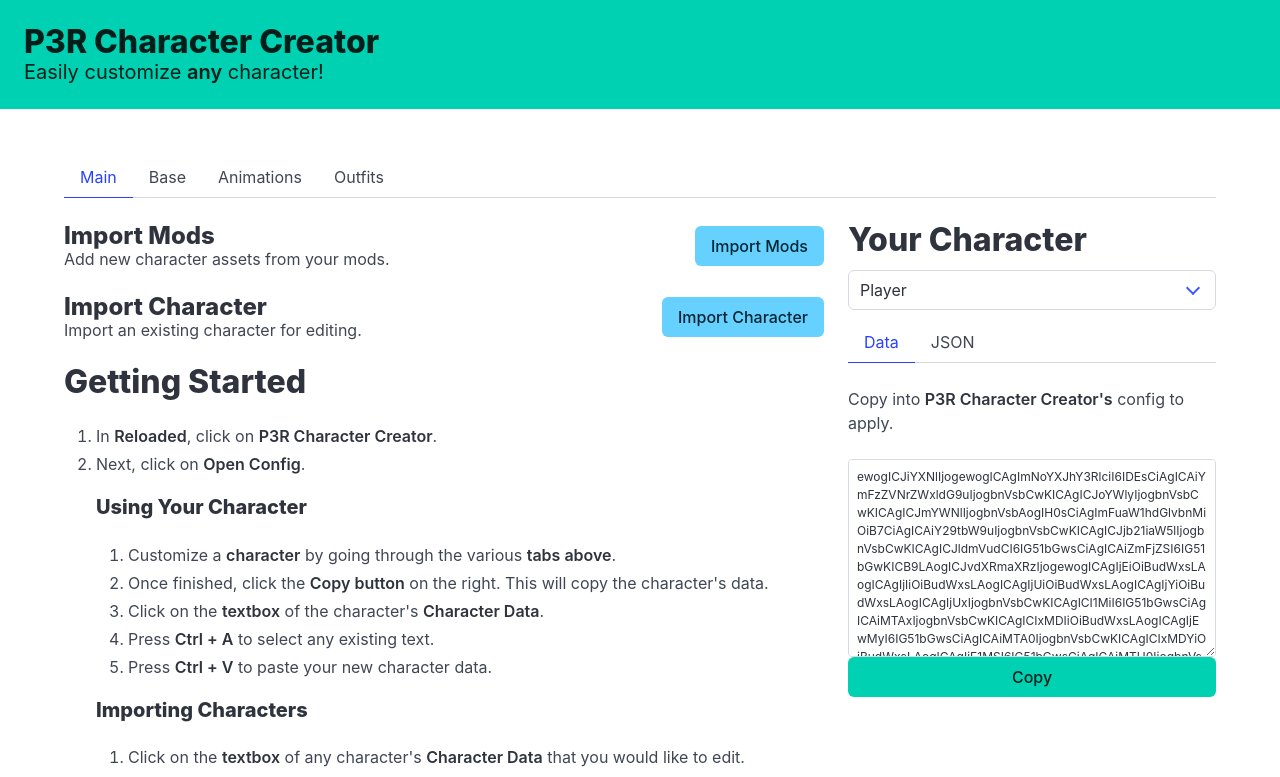
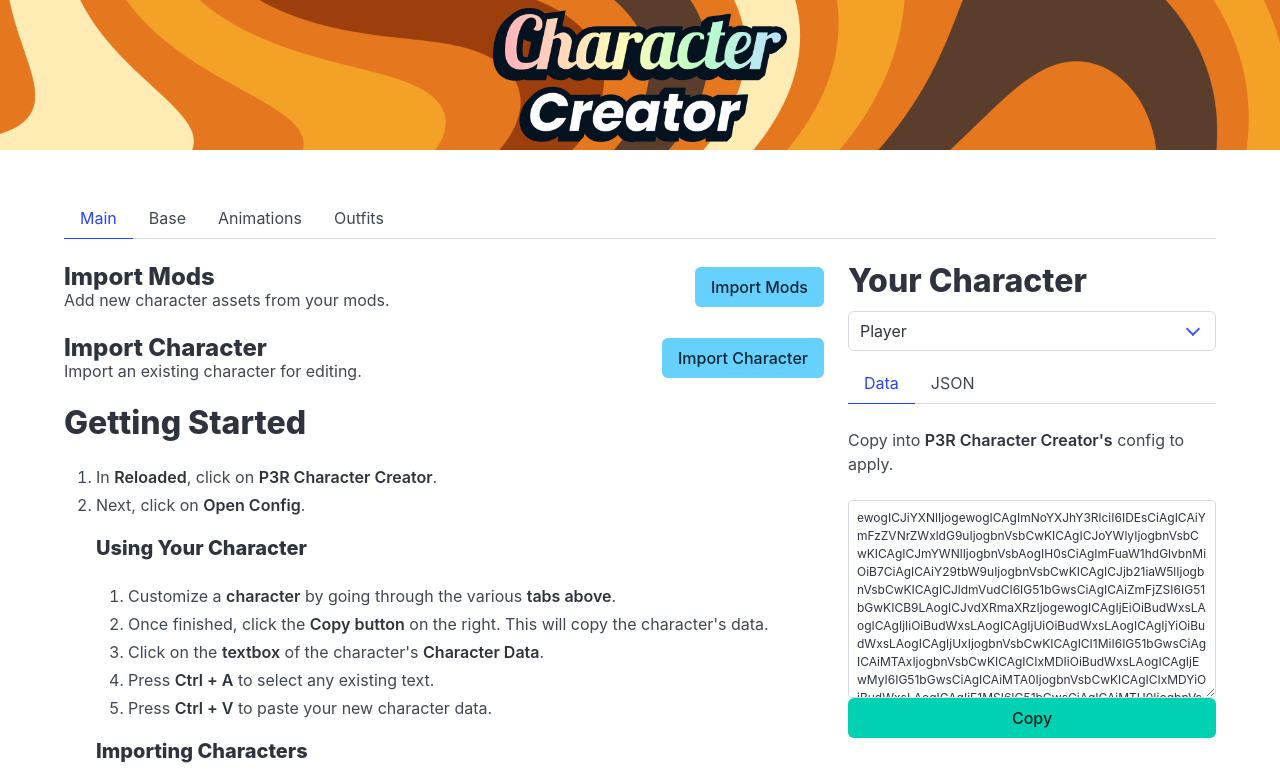
Before and after one commit to RyoTune/P3R.CharCreator, a SvelteKit app in the folder P3R.CharCreator.Sveltekit/: page / in a window 1280 px wide. Shown: the top 777 px of the page. Built offline with nearby package versions, Linux system fonts and the light colour scheme.

Commit message:
Add logo.

```diff
--- a/P3R.CharCreator.Sveltekit/src/routes/+page.svelte
+++ b/P3R.CharCreator.Sveltekit/src/routes/+page.svelte
@@ -5,6 +5,8 @@
   import MainForm from './MainForm.svelte';
   import { charConfig } from './ConfigStore';
   import { Character } from '$lib/types/Character';
+  import logoText from '$lib/assets/images/logo-text.webp';
+  import logoBg from '$lib/assets/images/logo-bg.webp';
 
   const playerChars = (
     Object.values(Character).filter((x) => !isNaN(Number(x))) as Character[]
@@ -30,9 +32,9 @@
 </svelte:head>
 
 <section class="hero is-primary is-small">
-  <div class="hero-body">
-    <p class="title">P3R Character Creator</p>
-    <p class="subtitle">Easily customize <strong>any</strong> character!</p>
+  <div id="logo-container">
+    <img id="logo-bg" alt="Logo Background" src={logoBg} />
+    <img id="logo-text" alt="Logo Text" src={logoText} />
   </div>
 </section>
 
@@ -135,4 +137,33 @@
   #char-config-title {
     margin-bottom: 0;
   }
+
+  .hero {
+    height: 150px;
+    background-color: #e5771e;
+    overflow: hidden;
+  }
+
+  #logo-container {
+    display: grid;
+    height: inherit;
+    width: 100%;
+    grid-template-rows: 1;
+    grid-template-columns: 1;
+  }
+
+  #logo-text {
+    grid-area: 1 / 1;
+    justify-self: center;
+    height: inherit;
+    object-fit: contain;
+    padding: 0.5rem;
+  }
+
+  #logo-bg {
+    grid-area: 1 / 1;
+    object-fit: cover;
+    height: inherit;
+    width: 100%;
+  }
 </style>
```
Also changed, not shown: P3R.CharCreator.Sveltekit/src/lib/assets/images/logo-bg.webp (added), P3R.CharCreator.Sveltekit/src/lib/assets/images/logo-text.webp (added).
